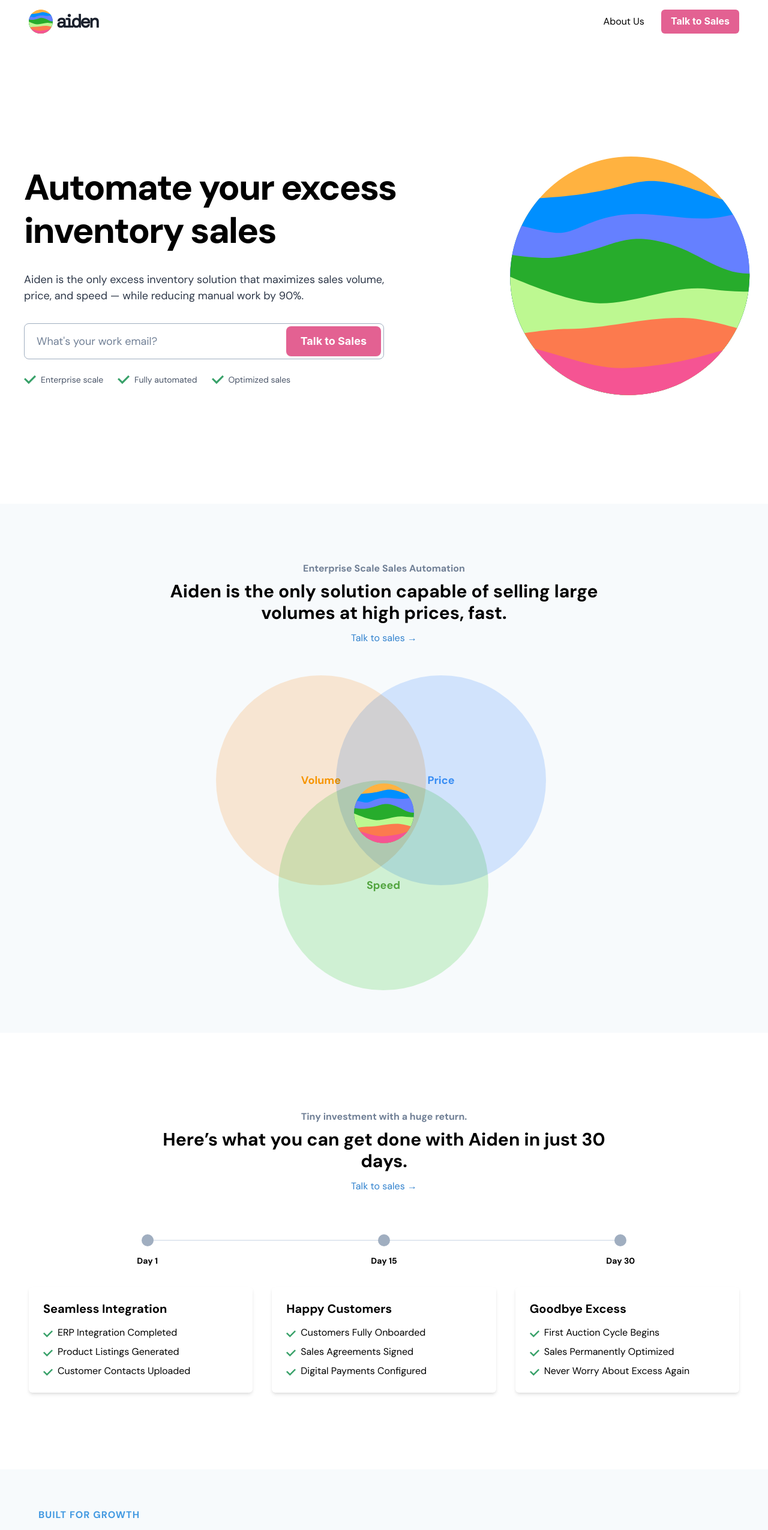
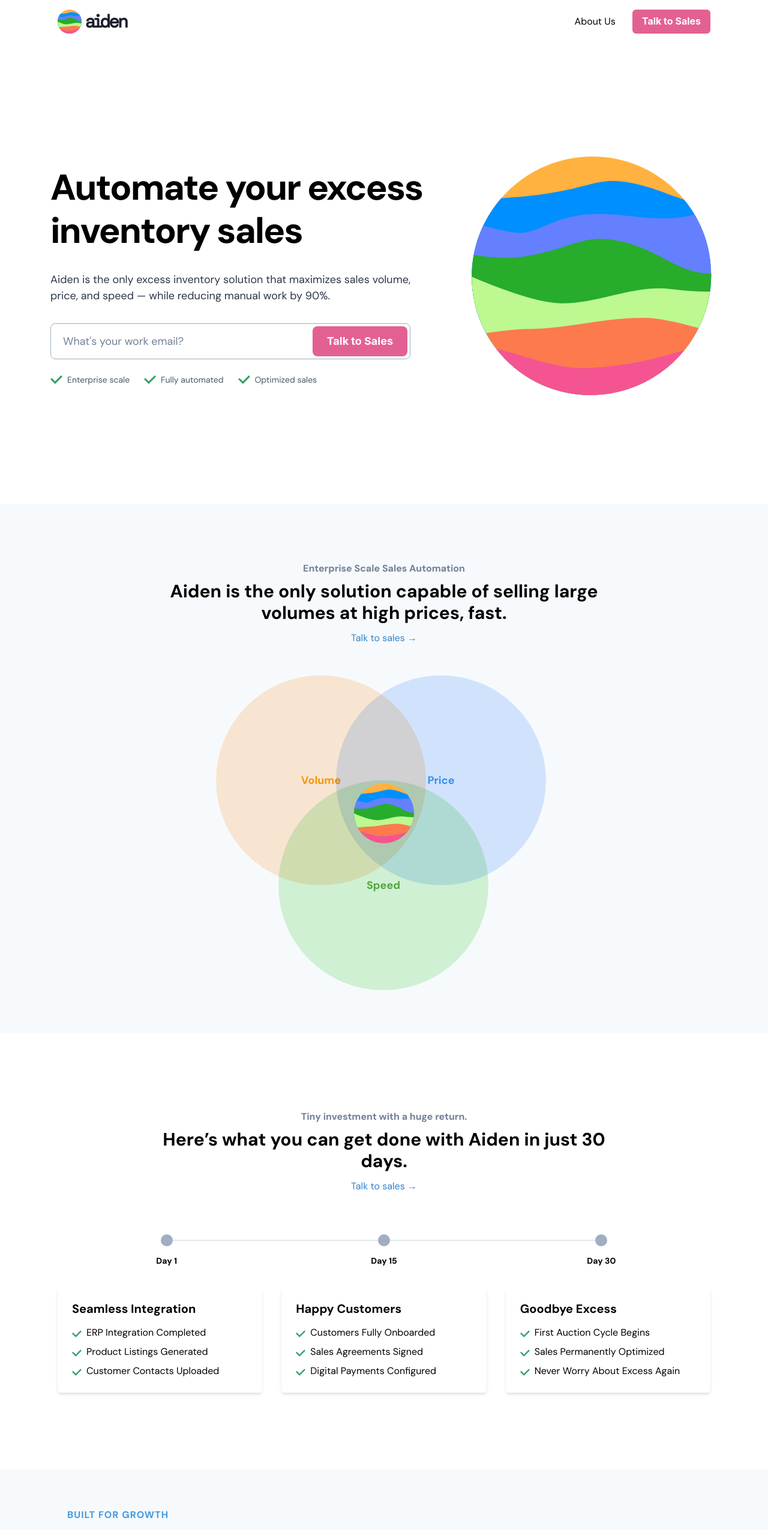
Before and after one commit to dannymansilla/pallet, a React (Create React App) app in the folder frontend/: page / in a window 1280 px wide. Shown: the top 2551 px of the page at 60% size. Built offline with nearby package versions, Linux system fonts and the light colour scheme; no server answers.

Commit message:
fix landing margins

```diff
--- a/frontend/src/components/BottomCTA.js
+++ b/frontend/src/components/BottomCTA.js
@@ -17,7 +17,7 @@
   mb={{ base: 8, md: 12 }}
 >
   {/* Outer Box with bigger base padding */}
-  <Box px={{ base: 8, md: 12 }}>
+  <Box px={{ base: 8, md: 24 }}>
     <Flex
       w="full"
       maxW="1400px"
--- a/frontend/src/components/BuiltForGrowthSection.js
+++ b/frontend/src/components/BuiltForGrowthSection.js
@@ -70,7 +70,7 @@
   };
 
   return (
-    <Box as="section" py={{ base: 10, md: 16 }} px={{ base: 8, md: 12 }} bg={bg}>
+    <Box as="section" py={{ base: 10, md: 16 }} px={{ base: 8, md: 24 }} bg={bg}>
       <Container maxW="8xl">
         {/* Section Heading */}
         <Box textAlign="left" mb={{ base: 8, md: 24 }} pb={10}>
--- a/frontend/src/components/Header.js
+++ b/frontend/src/components/Header.js
@@ -188,7 +188,7 @@
   );
 
   return (
-    <Box position="fixed" top="0" left="0" width="100%" zIndex="9999" bg="white" px={{ base: 8, md: 12 }}>
+    <Box position="fixed" top="0" left="0" width="100%" zIndex="9999" bg="white" px={{ base: 8, md: 24 }}>
       {/* Main Header */}
       <Flex maxW="1400px" mx="auto" align="center" py={4}>
         <Flex align="center">
--- a/frontend/src/components/TimelineSection.js
+++ b/frontend/src/components/TimelineSection.js
@@ -23,7 +23,7 @@
     <Box
       as="section"
       py={{ base: 10, md: 16, lg: 24, xl: 32 }}
-      px={{ base: 8, md: 12 }}
+      px={{ base: 8, md: 24 }}
     >
       {/* 1) Intro Text */}
       <Box textAlign="center" maxW="800px" mx="auto" mb={{ base: 8, md: 12 }}>
--- a/frontend/src/pages/LandingPage.js
+++ b/frontend/src/pages/LandingPage.js
@@ -88,6 +88,7 @@
         align="center"
         justify="center"
         overflow="hidden"
+        px={"24px"}
       >
         {/* <SubtleBackground /> */}
         {/* Hero Section */}
@@ -96,7 +97,7 @@
           justify="space-between"
           direction={{ base: "column", md: "row" }}
           minH="95vh" // Full viewport height
-          px={{ base: 6, md: 0 }}
+          px={{ base: 6, md: 10 }}
           py={{ base: 10, md: 0 }}
           position="relative"
           overflow="hidden"
@@ -106,7 +107,7 @@
             align={{ base: 'center', md: 'flex-start' }}
             maxW="850px"
             textAlign={{ base: 'left', md: 'left' }}
-            p={{ base: 8, md: 10 }}
+            p={{ base: 8, md: 5 }}
           >
             {/* Title */}
             <Heading
```
